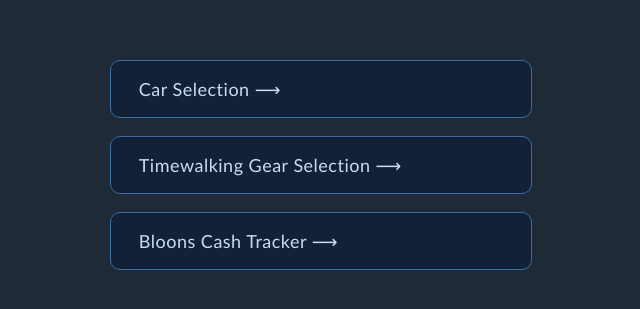
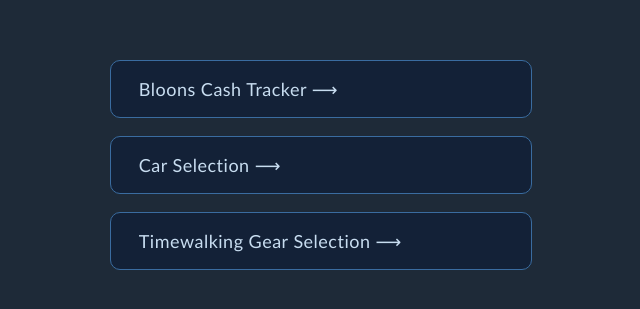
Before and after one commit to zferguson24/zachs-site, a React (Vite) app: page / in a window 1280 px wide. Shown: the part 235-544 px from the top of the page, without its empty margins (319-959 px from the left). Built offline with nearby package versions, Linux system fonts and the light colour scheme.

Commit message:
fix: alphabetical order of landing page buttons

```diff
--- a/src/pages/Landing.tsx
+++ b/src/pages/Landing.tsx
@@ -9,9 +9,9 @@
   return (
     <Page>
       <ButtonSection>
+        <NavButton onClick={() => navigate(ROUTES.BLOONS_CASH_TRACKER)}>Bloons Cash Tracker ⟶</NavButton>
         <NavButton onClick={() => navigate(ROUTES.CAR_SELECTION)}>Car Selection ⟶</NavButton>
         <NavButton onClick={() => navigate(ROUTES.TIMEWALKING)}>Timewalking Gear Selection ⟶</NavButton>
-        <NavButton onClick={() => navigate(ROUTES.BLOONS_CASH_TRACKER)}>Bloons Cash Tracker ⟶</NavButton>
       </ButtonSection>
     </Page>
   );
```
